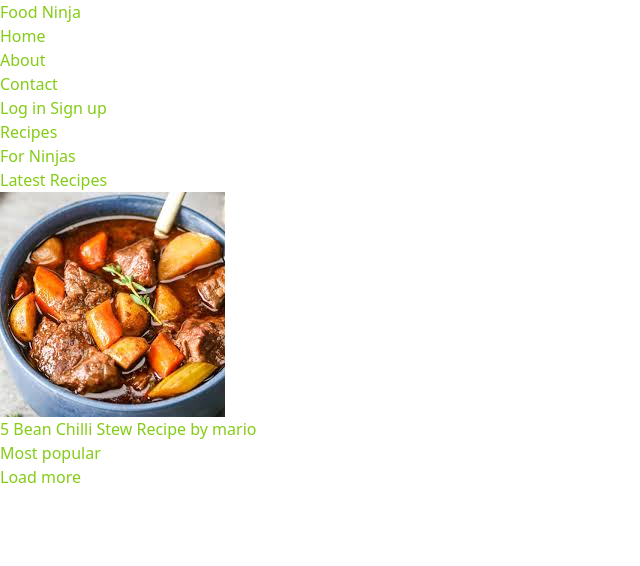
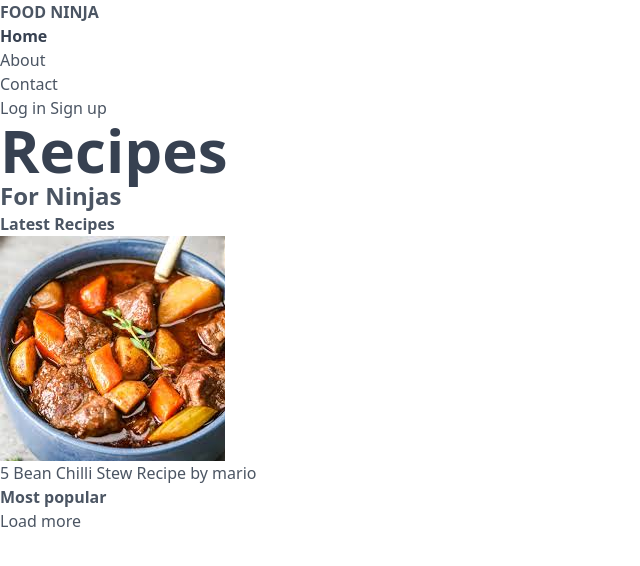
Before and after one commit to RedMoon1177/TailwindCSS-NinjaFood, a website: page public/index.html in a window 1280 px wide. Shown: the whole page, without its empty margins (0-640 px from the left). Drawn offline with Linux system fonts and the light colour scheme.

Commit message:
completed #3 - font, sizes, colors

```diff
--- a/public/index.html
+++ b/public/index.html
@@ -6,18 +6,18 @@
     <title>Document</title>
     <link rel="stylesheet" href="styles.css" />
   </head>
-  <body class="text-lime-500">
+  <body class="text-gray-600">
     <div>
       <!--content wrapper-->
       <div>
         <nav>
           <div>
-            <h1>
+            <h1 class="font-bold uppercase">
               <a href="/">Food Ninja</a>
             </h1>
           </div>
           <ul>
-            <li>
+            <li class="text-gray-700 font-bold">
               <a href="#">
                 <span>Home</span>
               </a>
@@ -44,12 +44,12 @@
         </div>
 
         <header>
-          <h2>Recipes</h2>
-          <h3>For Ninjas</h3>
+          <h2 class="text-gray-700 text-6xl font-semibold">Recipes</h2>
+          <h3 class="text-2xl font-semibold">For Ninjas</h3>
         </header>
 
         <div>
-          <h4>Latest Recipes</h4>
+          <h4 class="font-bold">Latest Recipes</h4>
 
           <div>
             <!--cards do here-->
@@ -62,7 +62,7 @@
             </div>
           </div>
 
-          <h4>Most popular</h4>
+          <h4 class="font-bold">Most popular</h4>
 
           <div>
             <!--cards go here -->
```
Also changed, not shown: README.md, public/styles.css.
